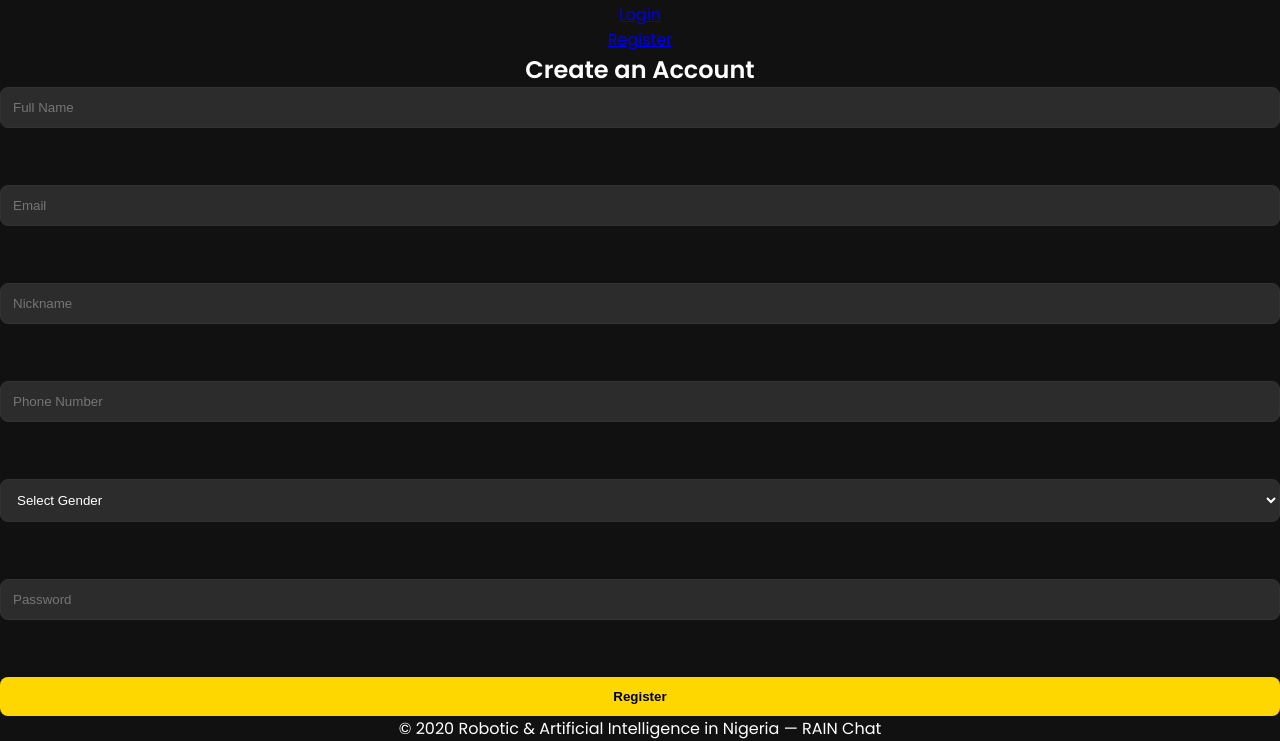
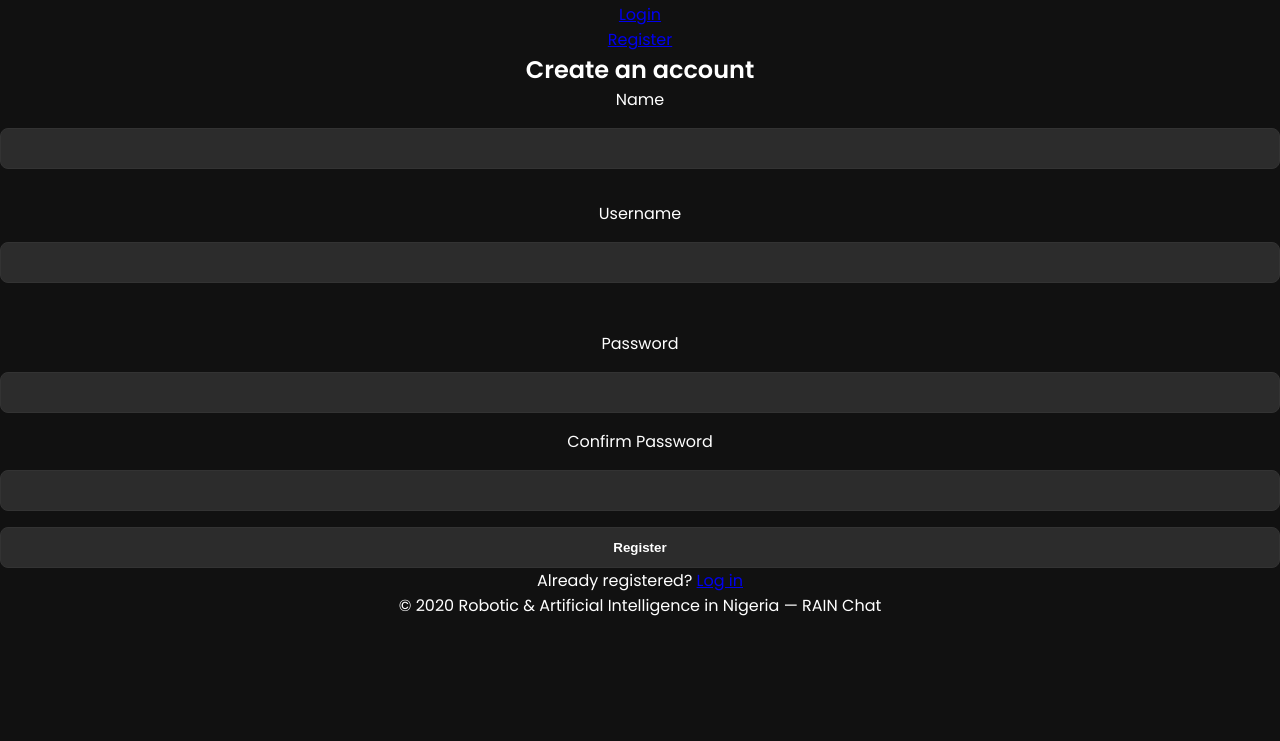
Before and after one commit to Damolaxo/rain-chat.github.io, a Flask app: template templates/register.html in a window 1280 px wide. Shown: the part 330-1071 px from the top of the page. After the commit the page ends 946 px from the top, so only its background shows below. Run offline with Flask 3, Linux system fonts and the light colour scheme; tables that the repository leaves empty hold one stand-in row (values such as "Sample post"); the template is opened without the code that fills it: values that come from a table or form of the project are taken from there, most other values are stand-ins (such as "Sample title", 1, 10 or a date in 2020); some libraries are stand-ins or nearby versions.

Commit message:
Update register.html

```diff
--- a/templates/register.html
+++ b/templates/register.html
@@ -1,20 +1,37 @@
 {% extends "base.html" %}
+{% block title %}Register — RAIN Chat{% endblock %}
+
 {% block content %}
-<div class="form-container">
-    <h2>Create an Account</h2>
-    <form method="POST" action="{{ url_for('register') }}">
-        <input type="text" name="full_name" placeholder="Full Name" required><br>
-        <input type="email" name="email" placeholder="Email" required><br>
-        <input type="text" name="username" placeholder="Nickname" required><br>
-        <input type="text" name="phone" placeholder="Phone Number"><br>
-        <select name="gender" required>
-            <option value="">Select Gender</option>
-            <option>Male</option>
-            <option>Female</option>
-            <option>Other</option>
-        </select><br>
-        <input type="password" name="password" placeholder="Password" required><br>
-        <button type="submit">Register</button>
-    </form>
+<div class="form-center-card">
+  <h2 class="form-title">Create an account</h2>
+
+  <form method="POST" action="{{ url_for('register') }}" enctype="multipart/form-data" class="form-stack">
+    {{ form.hidden_tag() }}
+
+    <label>{{ form.name.label }}</label>
+    {{ form.name(class="input") }}
+
+    <label>{{ form.email.label }}</label>
+    {{ form.email(class="input") }}
+
+    <label>{{ form.username.label }}</label>
+    {{ form.username(class="input") }}
+
+    <label>{{ form.phone.label }}</label>
+    {{ form.phone(class="input") }}
+
+    <label>{{ form.gender.label }}</label>
+    {{ form.gender(class="input") }}
+
+    <label>{{ form.password.label }}</label>
+    {{ form.password(class="input") }}
+
+    <label>{{ form.confirm.label }}</label>
+    {{ form.confirm(class="input") }}
+
+    {{ form.submit(class="btn btn-gold full-width") }}
+  </form>
+
+  <p class="muted">Already registered? <a href="{{ url_for('login') }}">Log in</a></p>
 </div>
 {% endblock %}
```
